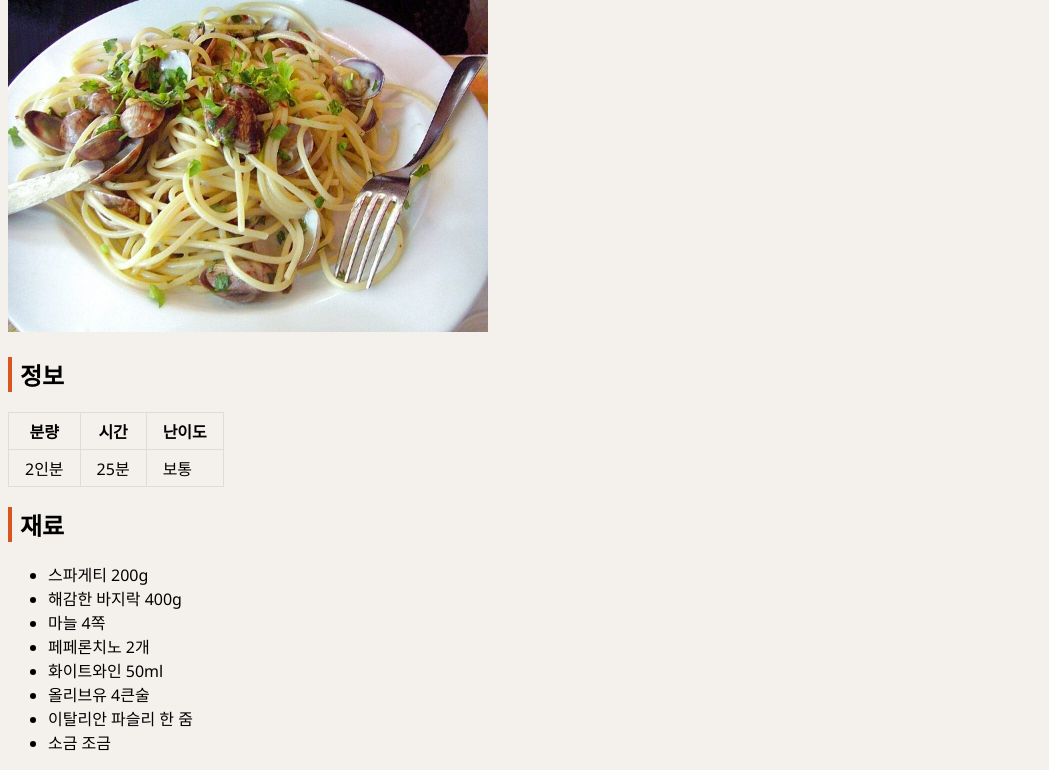
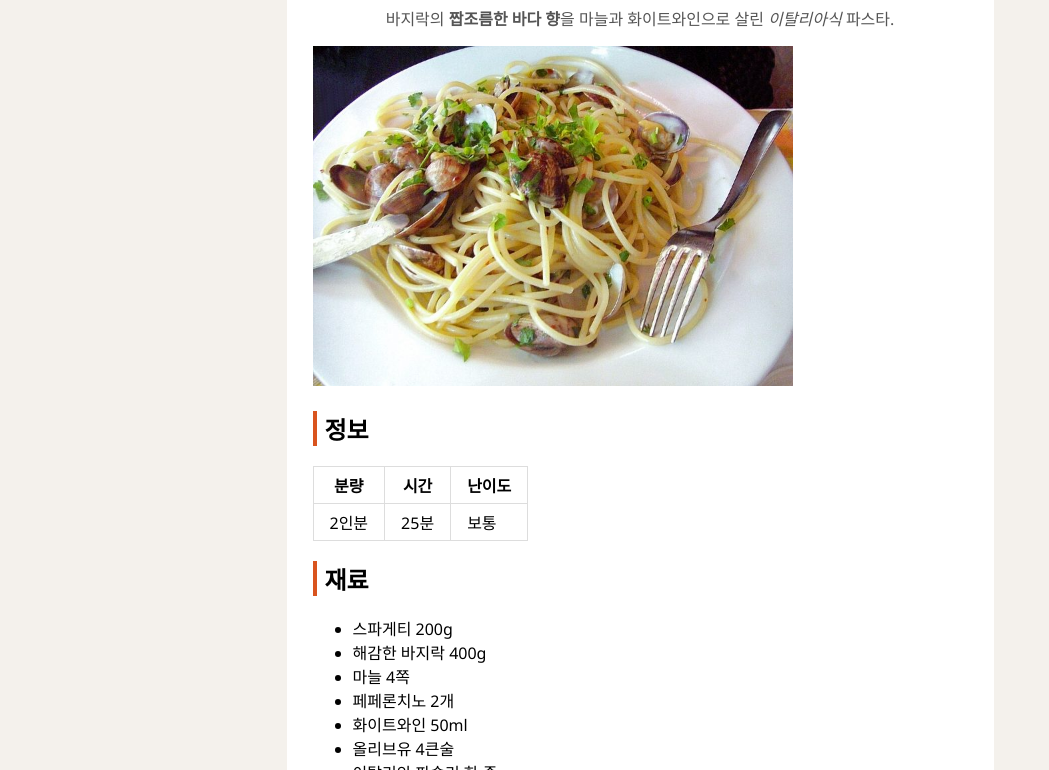
Before and after one commit to jinyoung-yoo/oss-week07, a plain HTML site: page index.html in a window 1280 px wide. Shown: the part 137-907 px from the top of the page, without its empty margins (0-1049 px from the left). Drawn offline with Linux system fonts and the light colour scheme.

Commit message:
p3: box model

```diff
--- a/index.html
+++ b/index.html
@@ -7,7 +7,8 @@
   <link rel="stylesheet" href="style.css">
 </head>
 <body>
-  <!-- P1: 여기에 레시피를 씁니다 -->
+  <div id="wrapper">
+    <!-- P1: 여기에 레시피를 씁니다 -->
    <h1 id="title">봉골레 파스타</h1>
    <p class="summary">바지락의 <strong>짭조름한 바다 향</strong>을 마늘과 화이트와인으로 살린 <em>이탈리아식</em> 파스타.</p>
    <img src="images/vongole.jpg" alt="바지락과 파슬리를 올린 스파게티 한 접시" width="480">
@@ -40,6 +41,6 @@
   </ol>
 
 <p>더 알아보기: <a href="https://ko.wikipedia.org/wiki/스파게티_알레_봉골레">위키백과 스파게티 알레 봉골레</a></p>
-
+  </div>
 </body>
 </html>
--- a/style.css
+++ b/style.css
@@ -31,3 +31,11 @@ td {
 #title {
   text-align: center;
 }
+
+#wrapper {
+  width: 655px;
+  background: white;
+  margin: 28px auto;
+  padding: 26px;
+  border-radius: 10px;
+}
```
